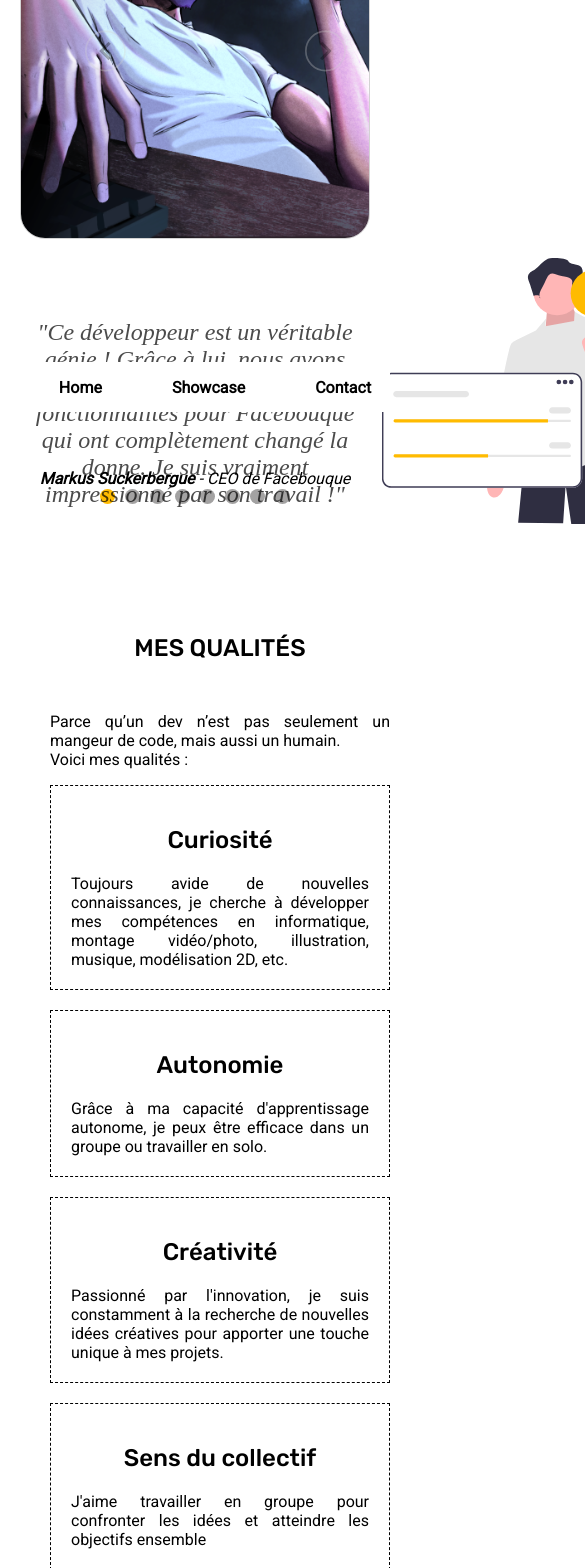
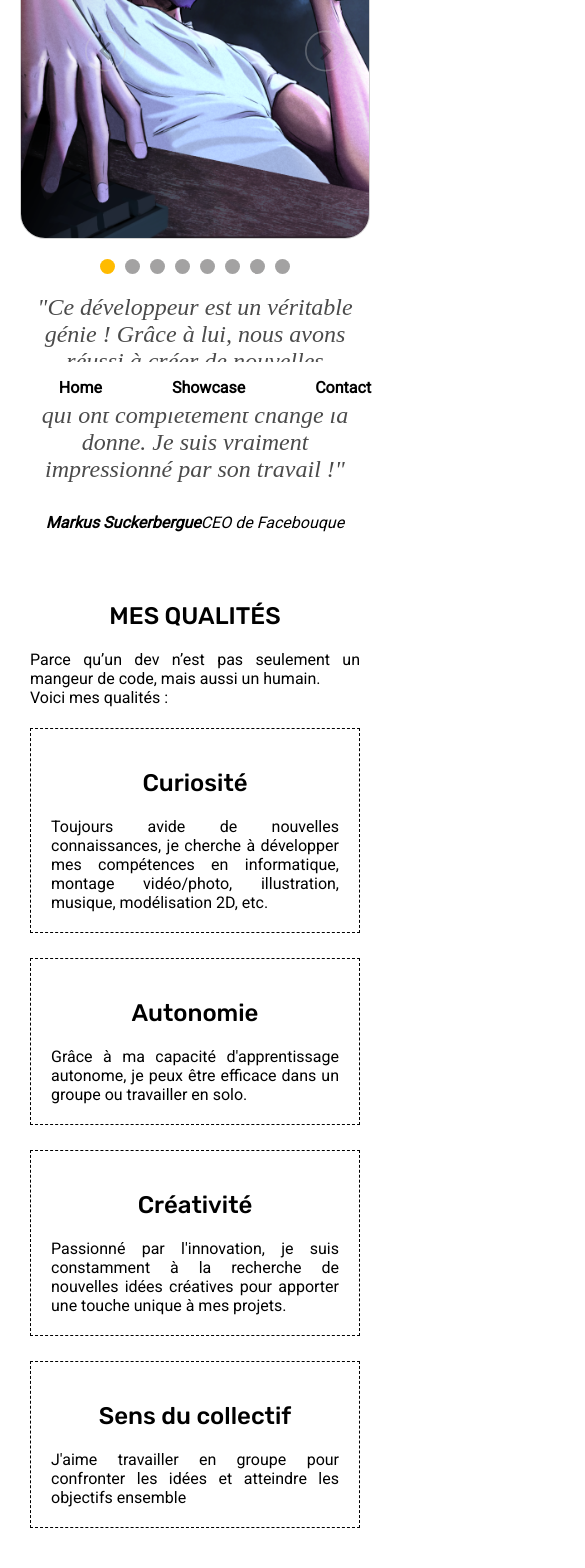
Before and after one commit to Papipaps/joystash-app, a React (Vite) app: page / in a window 390 px wide. Shown: the part 432-2000 px from the top of the page, 585 px wide, since content can reach past the window. Built offline with nearby package versions, Linux system fonts and the light colour scheme.

Commit message:
fixed responsive

```diff
--- a/src/components/About.tsx
+++ b/src/components/About.tsx
@@ -49,12 +49,13 @@ function About() {
   const app = useRef();
   const imagesRef = useRef<HTMLDivElement>(null);
   const leftRef = useRef<HTMLDivElement>(null);
+  const cardRef = useRef<HTMLDivElement>(null);
 
   const slideFromRight = (elem: HTMLDivElement, index: number) => {
     gsap.from(elem.children[index], {
       scrollTrigger: {
         start: "20px 80%",
-        trigger: imagesRef.current,
+        trigger: leftRef.current,
         toggleActions: "play none none none",
       },
       left: "200%",
@@ -70,7 +71,7 @@ function About() {
       },
       {
         scrollTrigger: {
-          trigger: imagesRef.current,
+          trigger: leftRef.current,
           toggleActions: "play none none none",
         },
         x: "0",
@@ -81,9 +82,10 @@ function About() {
 
   useLayoutEffect(() => {
     const ctx = gsap.context(() => {
-      if (imagesRef.current && leftRef.current) {
+      if (imagesRef.current && leftRef.current && cardRef.current) {
         for (let i = 0; i < softSkills.length; i++) {
           slideFromRight(imagesRef.current, i);
+          slideFromRight(cardRef.current, i);
         }
         slideFromLeft(leftRef.current);
       }
@@ -166,7 +168,7 @@ function About() {
           {undrawSVG.team}
         </div>
       </div>
-      <div className="cards-wrapper">
+      <div ref={cardRef} className="cards-wrapper">
         {softSkills.map((skill) => (
           <Card title={skill.name} description={skill.description} />
         ))}
--- a/src/components/Home.tsx
+++ b/src/components/Home.tsx
@@ -59,7 +59,6 @@ const Home = () => {
   return (
     <main className="home-container">
       <div className="background" />
-      <div className="svg-background">{undrawSVG.join}</div>
       <header>
         <Navbar />
         <div className="container">
@@ -83,10 +82,7 @@ const Home = () => {
         </div>
       </header>
       <div className="testimony-wrapper">
-        <div ref={testimonyRef}>
-          <Testimony testimony={fakeTestimonials[testimonyIndex]} />
-        </div>
-        <div className="testimony-selector-wrapper">
+      <div className="testimony-selector-wrapper">
           {fakeTestimonials.map((e, index) => (
             <div
               className={`testimony-selector ${
@@ -95,6 +91,9 @@ const Home = () => {
               onClick={() => SetTestimonyIndex(index)}
             />
           ))}
+        </div>
+        <div ref={testimonyRef}>
+          <Testimony testimony={fakeTestimonials[testimonyIndex]} />
         </div>
       </div>
       <div className="about-wrapper">
--- a/src/components/Showcase.tsx
+++ b/src/components/Showcase.tsx
@@ -62,8 +62,6 @@ function Showcase() {
           delay: 1,
           x: "-1000%",
         });
-        // gsap.from(textRef.current, { opacity: 0, delay: 0.45 });
-        // gsap.from(textRef2.current, { opacity: 0, delay: 0.45 });
         gsap.to(wrapperRef.current, {
           opacity: 0,
           duration: 1,
@@ -103,7 +101,7 @@ function Showcase() {
         <main className="showcase-container">
           <Navbar />
           <h1>Selectionnez un composant</h1>
-          <p>Le <i>Showcase</i> me sert d'expérimentation, c'est ici que je mets les tests. J'en rajouterai au fur et à mesure. </p>
+          <p>Le <span>Showcase</span> me sert d'expérimentation, c'est ici que je mets les tests. J'en rajouterai au fur et à mesure. </p>
           <div className="buttons">
             {components.map((component) => (
               <button
--- a/src/components/Testimony.tsx
+++ b/src/components/Testimony.tsx
@@ -1,3 +1,4 @@
+import { undrawSVG } from "../assets/drawings/svg-exports";
 import { TestimonyType } from "../assets/fake-reviews/review-export";
 import "../styles/Testimony.css";
 
@@ -5,17 +6,15 @@ type Props = {
   testimony: TestimonyType;
 };
 
-function Testimony({ testimony}: Props) {
+function Testimony({ testimony }: Props) {
   const { message, celebrity, job } = testimony;
   return (
-    <div
-    className="testimony-container">
+    <div className="testimony-container">
+      <div className="svg-background">{undrawSVG.join}</div>
       <div className="testimony-message">{message}</div>
       <div className="testimony-celebrity">
         {celebrity}
-        <span className="testimony-job">
-          {" - "} {job}
-        </span>
+        <span className="testimony-job">{job}</span>
       </div>
     </div>
   );
--- a/src/components/characters-grid.tsx
+++ b/src/components/characters-grid.tsx
@@ -9,7 +9,7 @@ import {
 } from "react";
 import "../styles/characters-grid.css";
 import { SelectionContext } from "./selection-provider";
-import select1 from "../assets/audio/select(1).wav";
+import select1 from "../assets/audio/select(2).wav";
 import select2 from "../assets/audio/select(1).wav";
 
 export type Character = {
--- a/src/styles/About.css
+++ b/src/styles/About.css
@@ -96,12 +96,17 @@
   }
 }
 
-@media (width <= 800px) {
+@media (width < 800px) {
   .about-left h2 {
     text-align: center;
-    margin: 50px;
+    /* margin: 50px; */
   }
-
+  .cards-wrapper{
+    display: flex;
+    flex-direction: column;
+    align-items: center;
+    justify-content: center;
+  }
   .about-images {
     display: none;
   }
--- a/src/styles/BulletList.css
+++ b/src/styles/BulletList.css
@@ -4,10 +4,6 @@
   padding: 0 50px;
   gap: 100px;
   width: 100%;
-}
-.bullet-wrapper > * {
-  font-family: var(--text-font);
-  text-align: justify;
   margin-top: 55px;
 }
 
@@ -55,16 +51,18 @@
 
 .bullet-description {
   margin: 0;
-  width: 450px;
+  max-width: 450px;
   font-size: 1.5rem;
+  text-align: left;
 }
 
 .bullet-list {
+  width: 100%;
   list-style: none;
   display: grid;
   grid-template-columns: repeat(3, minmax(100px, 1fr));
   gap: 15px;
-  margin: 50px 15px 30px 15px;
+  margin-top: 50px;
   padding: 15px;
 }
 
@@ -85,12 +83,21 @@
   min-width: 270px;
 }
 
-@media (800px <= width <= 1150px) {
-  .bullet-description,
+@media (width < 800px) {
+  .bullet-wrapper {
+    flex-direction: column;
+    align-items: center;
+  }
+  .bullet-detail{
+    margin-bottom: 100px;
+  }
   .bullet-title {
-    font-size: 2vw;
+    font-size: 2rem;
   }
-  .bullet-wrapper{
-    gap: 20px;
+  .bullet-description {
+    text-align: center;
+  }
+  .bullet-list {
+    grid-template-columns: repeat(2, minmax(100px, 1fr));
   }
 }
--- a/src/styles/Card.css
+++ b/src/styles/Card.css
@@ -6,7 +6,7 @@
   background: white;
 }
 
-@media (width <800px){
+@media (width < 800px){
   .card{
     max-width: 450px;
     margin-bottom: 20px;
--- a/src/styles/Home.css
+++ b/src/styles/Home.css
@@ -46,14 +46,6 @@ li {
   100% {
     background-position: 0% 50%;
   }
-}
-
-.svg-background {
-  position: absolute;
-  top: 556px;
-  left: 65%;
-  scale: 0.5;
-  z-index: -10;
 }
 
 .showcase-btn {
@@ -182,7 +174,7 @@ li {
 }
 
 /* MOBILE */
-@media (width <= 800px) {
+@media (width < 800px) {
   .home-container {
     margin-bottom: 75px;
   }
@@ -276,12 +268,13 @@ li {
     margin-bottom: 2rem;
   }
 
-  .hero .avatar-wrapper {
-    width: 100%;
-    max-width: 600px;
-    height: 125px;
-    display: flex;
-    justify-content: center;
+  .testimony-wrapper{
+    margin: 0;
+    padding: 0;
+  }
+  .about-wrapper{
+    padding: 30px;
+    margin: 0;
   }
   .showcase-btn {
     display: none;
--- a/src/styles/Showcase.css
+++ b/src/styles/Showcase.css
@@ -38,12 +38,6 @@
   background: var(--accent-color); */
   /* border-radius: 100%; */
 }
-.animation-mask {
-  -webkit-mask-image: polygon(25% 0%, 100% 0%, 75% 100%, 0% 100%);
-  mask-image: polygon(25% 0%, 100% 0%, 75% 100%, 0% 100%);
-  -webkit-mask-repeat: no-repeat;
-  mask-repeat: no-repeat;
-}
 
 .animation-container .circle1 {
   top: 45%;
@@ -68,19 +62,50 @@
   position: absolute;
   margin: 0;
   width: 50%;
-  padding: 10px 150px;
-  font-size: 5rem;
+  max-width: 900px;
+  min-width: 700px;
+  padding: 10px 50px;
+  font-size: 4rem;
   font-family: var(--title-font);
   font-style: italic;
 }
+@media (width<800px){
+  .showcase-container{
+    padding: 0 30px;
+  }
+  .showcase-text1 {
+    top: 30%;
+    left: 0;
+  }
+  .showcase-text2 {
+    top: 50%;
+    left: 5%;
+  }
 
+  [class^="showcase-text"] {
+    max-width: none;
+    width: 100%;
+    min-width: 400px;
+    padding: 10px 60px;
+    font-size: 4rem;
+  }
+
+}
+
+.back-button:hover{
+  filter: brightness(0.95) opacity(1);
+}
 .back-button {
+  opacity: 0.6;
+  z-index: 2;
+  background: white;
   position: fixed;
   border-radius: 10px;
   top: 10%;
   left: 5%;
   display: flex;
-  border: solid 1px;
+  color: black;
+  /* border: solid 1px; */
   justify-content: center;
 }
 .back-button button {
--- a/src/styles/Testimony.css
+++ b/src/styles/Testimony.css
@@ -1,5 +1,12 @@
 .testimony-container > * {
   text-align: center;
+ }
+
+ .svg-background {
+  position: absolute;
+  top: 42px;
+  left:60%;
+  z-index: -10;
 }
  .testimony-container {
    margin: 20px;
@@ -13,13 +20,11 @@
     content: '"';
 }
 .testimony-message {
-  background: white;
   font-style: italic;
   opacity: 0.7;
   margin-bottom: 10px;
   max-width: 750px;
   font-size: x-large;
-height: 120px;
 }
 .testimony-celebrity {
   margin-top: 20px;
@@ -35,7 +40,7 @@ height: 120px;
 }
 
 @media (width < 800px){
-    .testimony-container {
-         height: 150px;
+  .svg-background {
+    display: none;
   }
 }
```
Lines whose indentation alone changed are shown as unchanged.
